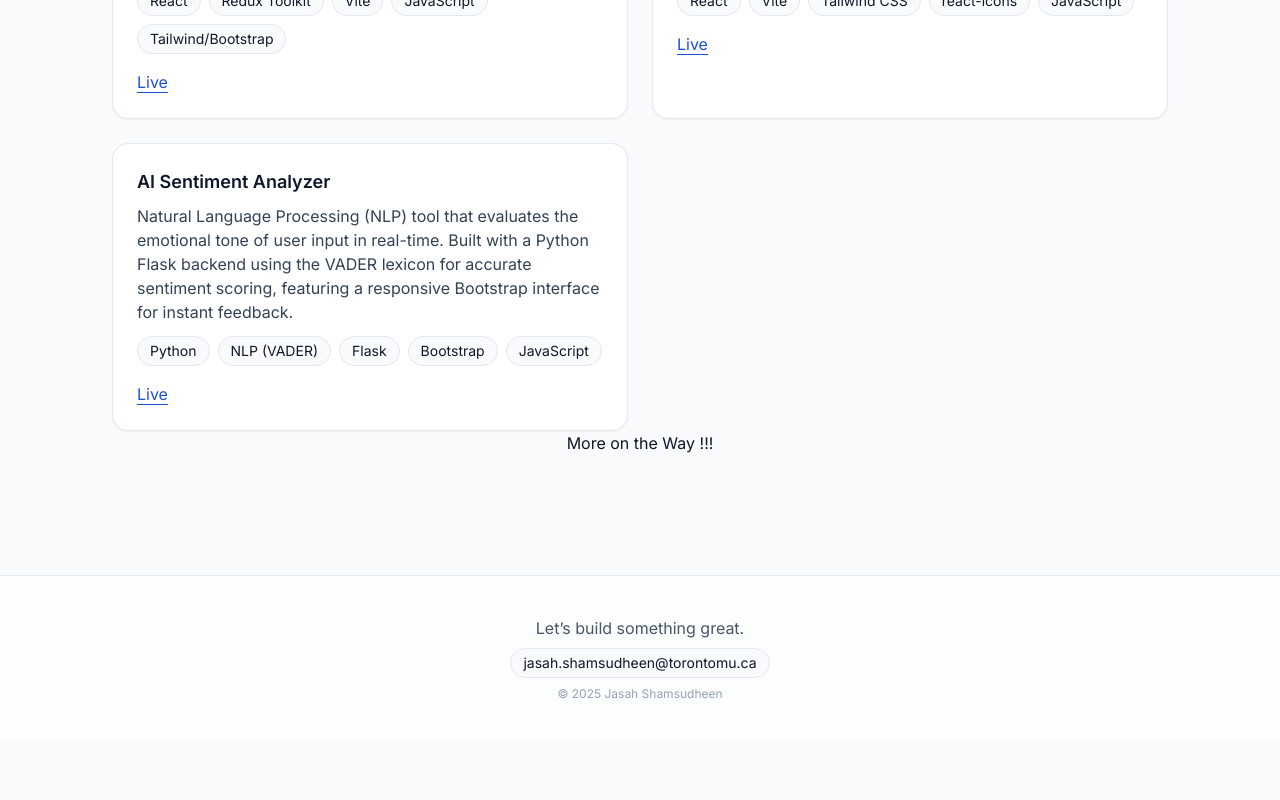
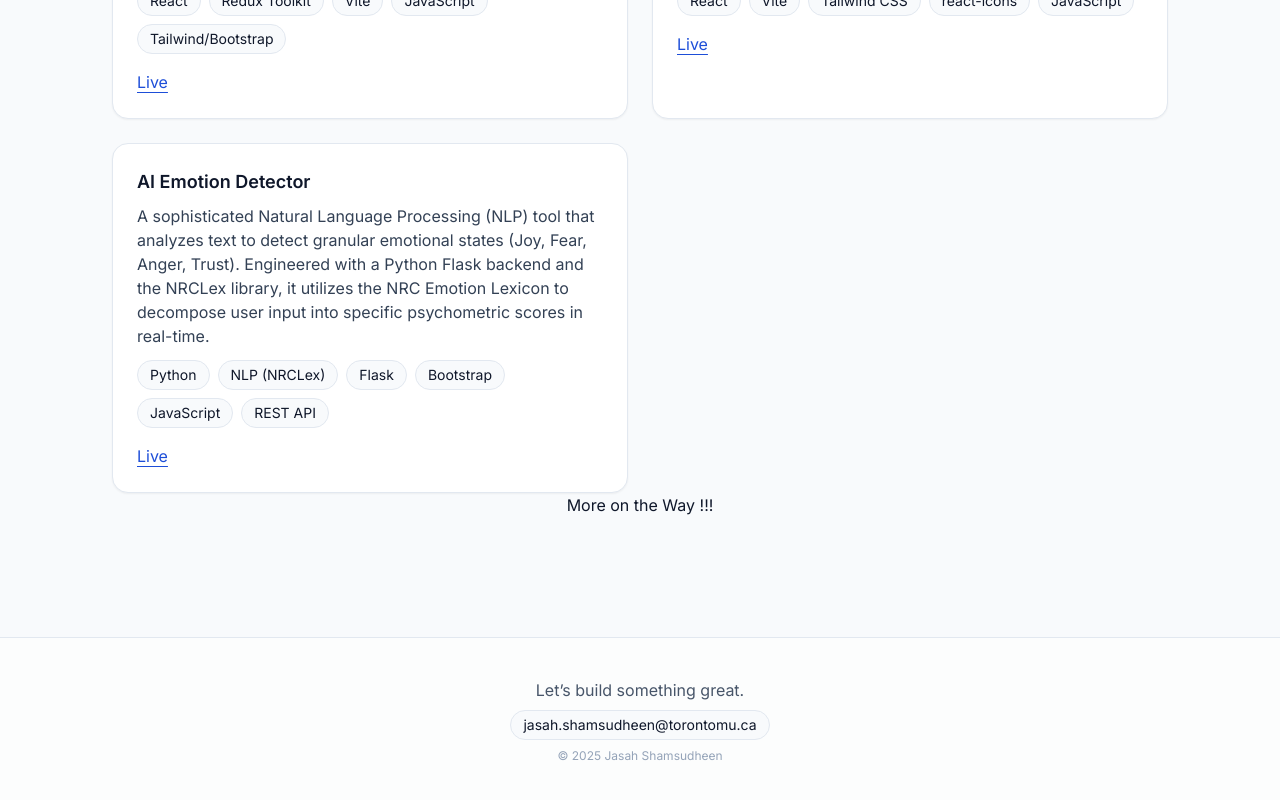
Before and after one commit to jsprogram2014/My-Website, a React (Vite) app: page / in a window 1280 px wide. Shown: the part 2462-3262 px from the top of the page. Before the commit the page ends 3204 px from the top, so only its background shows below. Built offline with nearby package versions, Linux system fonts and the light colour scheme.

Commit message:
removed and added another project dets

```diff
--- a/src/data/profile.js
+++ b/src/data/profile.js
@@ -87,11 +87,11 @@ export const profile = {
       }
     },
      {
-      name: "AI Sentiment Analyzer",
-      blurb: "Natural Language Processing (NLP) tool that evaluates the emotional tone of user input in real-time. Built with a Python Flask backend using the VADER lexicon for accurate sentiment scoring, featuring a responsive Bootstrap interface for instant feedback.",
-      stack: ["Python", "NLP (VADER)", "Flask", "Bootstrap", "JavaScript"],
+      name: "AI Emotion Detector",
+      blurb:'A sophisticated Natural Language Processing (NLP) tool that analyzes text to detect granular emotional states (Joy, Fear, Anger, Trust). Engineered with a Python Flask backend and the NRCLex library, it utilizes the NRC Emotion Lexicon to decompose user input into specific psychometric scores in real-time.',
+      stack: ["Python", "NLP (NRCLex)", "Flask", "Bootstrap", "JavaScript",'REST API'],
       links: {
-        demo: "https://sentiment-analysis-using-flask.onrender.com/",
+        demo: "https://jsprogram2014.pythonanywhere.com/",
         code: ""
       }
     }
```
